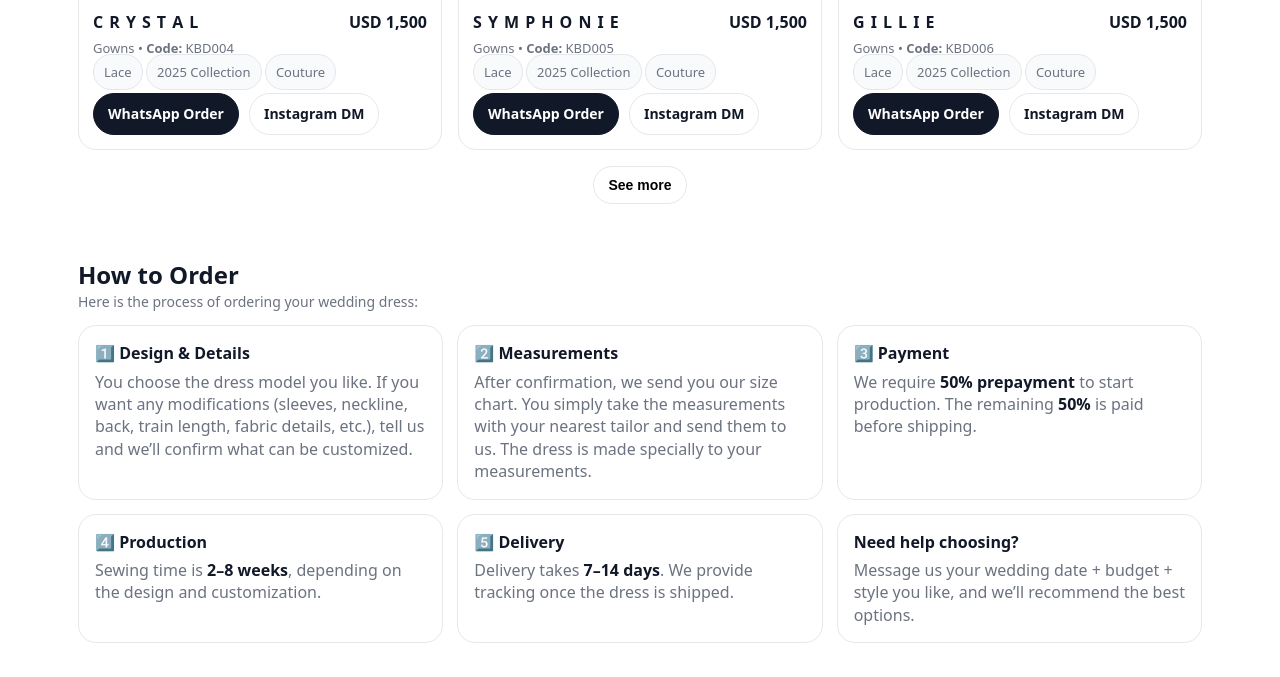
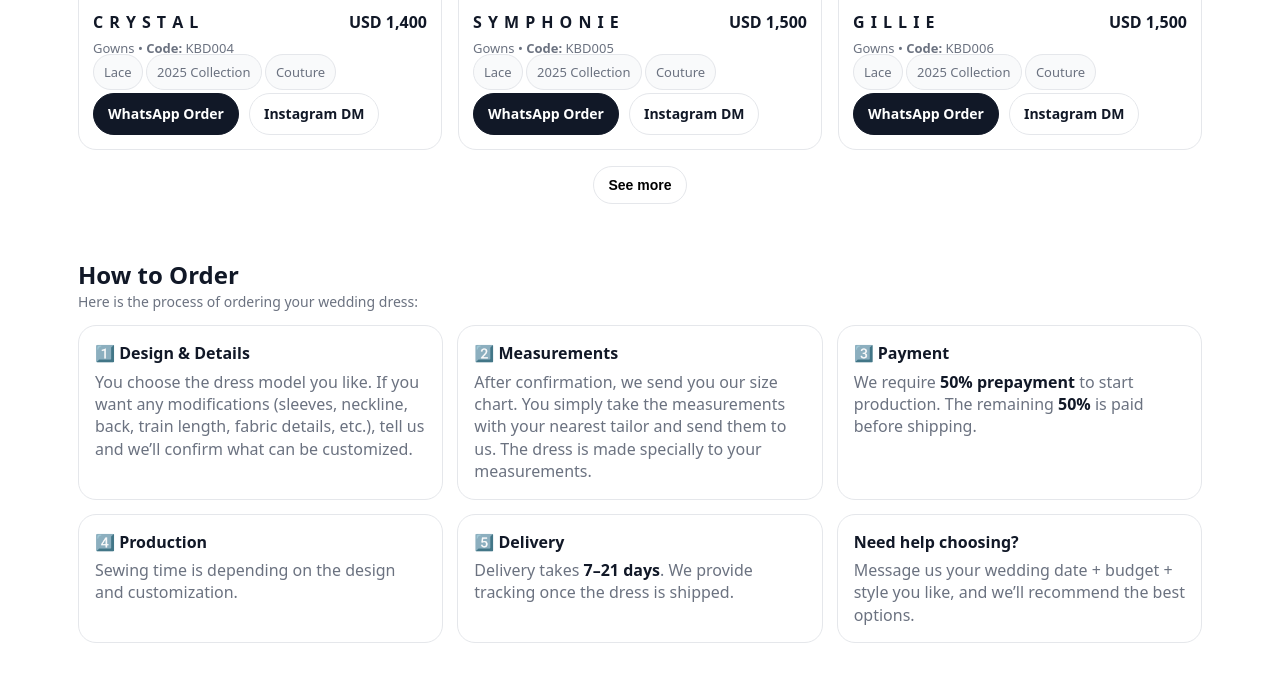
Before and after one commit to khanbridaldubai/khangelinlik, a plain HTML site: page index.html in a window 1280 px wide. Shown: the part 1803-2480 px from the top of the page. Drawn offline with Linux system fonts and the light colour scheme.

Commit message:
Update index.html

```diff
--- a/index.html
+++ b/index.html
@@ -277,7 +277,7 @@
         <div class="brand">
           <img class="logo-img" src="images/dfca7d53-6679-4ef4-a876-5033942d69a4.jpeg" alt="Khan Bridal Dubai logo">
           <div>
-            <div style="font-size:15px">Khan Bridal Dubai</div>
+            <div style="font-size:15px">Khan Gelinlik</div>
             <div style="font-size:12px; color:var(--muted); font-weight:600">Online Collection</div>
           </div>
         </div>
@@ -408,14 +408,14 @@
           <div class="step">
             <div class="step-title">4️⃣ Production</div>
             <div class="step-text">
-              Sewing time is <span class="em">2–8 weeks</span>, depending on the design and customization.
+              Sewing time is depending on the design and customization.
             </div>
           </div>
 
           <div class="step">
             <div class="step-title">5️⃣ Delivery</div>
             <div class="step-text">
-              Delivery takes <span class="em">7–14 days</span>. We provide tracking once the dress is shipped.
+              Delivery takes <span class="em">7–21 days</span>. We provide tracking once the dress is shipped.
             </div>
           </div>
 
@@ -442,8 +442,8 @@
           <div style="display:flex; gap:12px; flex-wrap:wrap">
             <a class="btn" href="https://instagram.com/khangelinlik" target="_blank" rel="noopener">Instagram: khangelinlik</a>
             <a class="btn" href="https://instagram.com/khanbridaldubai" target="_blank" rel="noopener">Instagram: khanbridaldubai</a>
-            <a class="btn" href="https://threads.net/@khanbridaldubai" target="_blank" rel="noopener">Threads: khanbridaldubai</a>
-            <a class="btn" href="https://pinterest.com/khanbridaldubai" target="_blank" rel="noopener">Pinterest: khanbridaldubai</a>
+            <a class="btn" href="https://threads.net/@khangelinlik" target="_blank" rel="noopener">Threads: khanbridaldubai</a>
+            <a class="btn" href="https://pinterest.com/khangelinlik" target="_blank" rel="noopener">Pinterest: khanbridaldubai</a>
           </div>
         </div>
       </div>
@@ -479,10 +479,10 @@
 
   <script>
     const BRAND = {
-      instagramHandle: "khanbridaldubai",
-      whatsappNumberE164: "+994773420411",
-      phone: "+994 77 342 04 11",
-      email: "khanbridaldubai@gmail.com"
+      instagramHandle: "khangelinlik",
+      whatsappNumberE164: "+994506299176",
+      phone: "+994 50 629 91 76",
+      email: "khangelinlik@gmail.com"
     };
 
     function waLink(message){
@@ -499,7 +499,7 @@
         code: "KBD001",
         name: "B E S T  S E L L E R",
         category: "Gowns",
-        price: 1500,
+        price: 1600,
         currency: "USD",
         tags: ["Lace", "2025 Collection", "Couture"],
         images: [
@@ -523,7 +523,7 @@
         code: "KBD003",
         name: "P E A R L",
         category: "Gowns",
-        price: 1500,
+        price: 1200,
         currency: "USD",
         tags: ["Lace", "2025 Collection", "Couture"],
         images: [
@@ -535,7 +535,7 @@
         code: "KBD004",
         name: "C R Y S T A L",
         category: "Gowns",
-        price: 1500,
+        price: 1400,
         currency: "USD",
         tags: ["Lace", "2025 Collection", "Couture"],
         images: [
@@ -583,7 +583,7 @@
         code: "KBD008",
         name: "E L E G A N T",
         category: "Gowns",
-        price: 1500,
+        price: 1100,
         currency: "USD",
         tags: ["Lace", "2025 Collection", "Couture"],
         images: ["images/IMG_6630.jpeg","images/IMG_6631.jpeg","images/IMG_6632.jpeg","images/IMG_6633.jpeg"]
@@ -592,7 +592,7 @@
         code: "KBD009",
         name: "G L A M O U R",
         category: "Gowns",
-        price: 1500,
+        price: 1100,
         currency: "USD",
         tags: ["Lace", "2025 Collection", "Couture"],
         images: ["images/IMG_6634.jpeg","images/IMG_6635.jpeg","images/IMG_6636.jpeg","images/IMG_6637.jpeg"]
@@ -601,7 +601,7 @@
         code: "KBD010",
         name: "R O Y A L",
         category: "Gowns",
-        price: 1500,
+        price: 1400,
         currency: "USD",
         tags: ["Lace", "2025 Collection", "Couture"],
         images: ["images/IMG_6638.jpeg","images/IMG_6639.jpeg","images/IMG_6640.jpeg","images/IMG_6641.jpeg"]
@@ -655,7 +655,7 @@
         code: "KBD016",
         name: "M O D E R N",
         category: "Gowns",
-        price: 1500,
+        price: 1200,
         currency: "USD",
         tags: ["Lace", "2025 Collection", "Couture"],
         images: ["images/IMG_6668.jpeg","images/IMG_6669.jpeg","images/IMG_6670.jpeg","images/IMG_6671.jpeg","images/IMG_6672.jpeg"]
@@ -700,7 +700,7 @@
         code: "KBD021",
         name: "S I G N A T U R E",
         category: "Gowns",
-        price: 1500,
+        price: 1600,
         currency: "USD",
         tags: ["Lace", "2025 Collection", "Couture"],
         images: ["images/IMG_6691.jpeg","images/IMG_6692.jpeg","images/IMG_6693.jpeg","images/IMG_6694.jpeg","images/IMG_6695.jpeg","images/IMG_6696.jpeg"]
@@ -727,7 +727,7 @@
         code: "KBD024",
         name: "B E A U T Y",
         category: "Gowns",
-        price: 1500,
+        price: 1600,
         currency: "USD",
         tags: ["Lace", "2025 Collection", "Couture"],
         images: ["images/IMG_6707.jpeg","images/IMG_6708.jpeg","images/IMG_6709.jpeg","images/IMG_6710.jpeg","images/IMG_6711.jpeg","images/IMG_6712.jpeg"]
@@ -745,7 +745,7 @@
         code: "KBD026",
         name: "S T A R L I G H T",
         category: "Gowns",
-        price: 1500,
+        price: 2500,
         currency: "USD",
         tags: ["Lace", "2025 Collection", "Couture"],
         images: ["images/IMG_9006.jpeg","images/IMG_9007.jpeg","images/IMG_9008.jpeg"]
@@ -754,7 +754,7 @@
         code: "KBD027",
         name: "M O O N L I T",
         category: "Gowns",
-        price: 1500,
+        price: 1600,
         currency: "USD",
         tags: ["Lace", "2025 Collection", "Couture"],
         images: ["images/IMG_9009.jpeg","images/IMG_9010.jpeg","images/IMG_9012.jpeg","images/IMG_9013.jpeg","images/IMG_9014.jpeg"]
```
